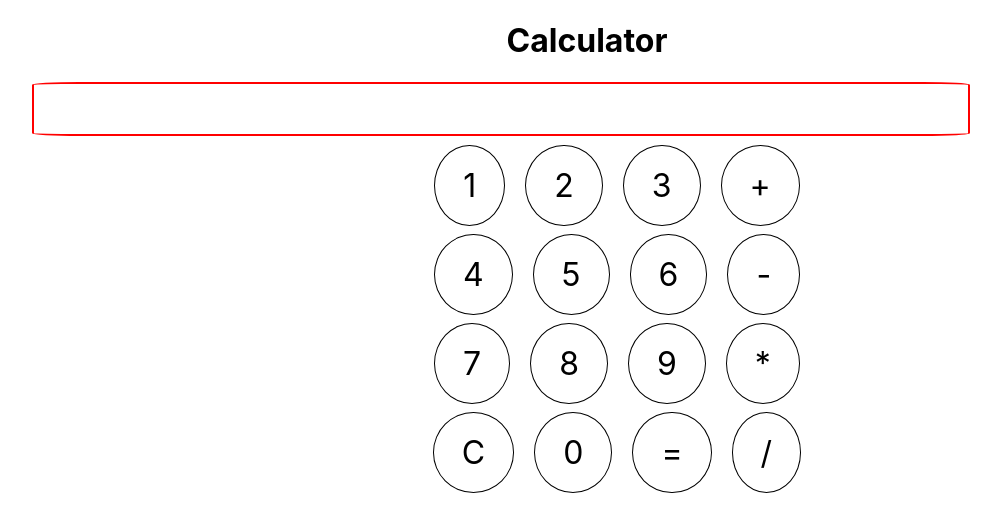
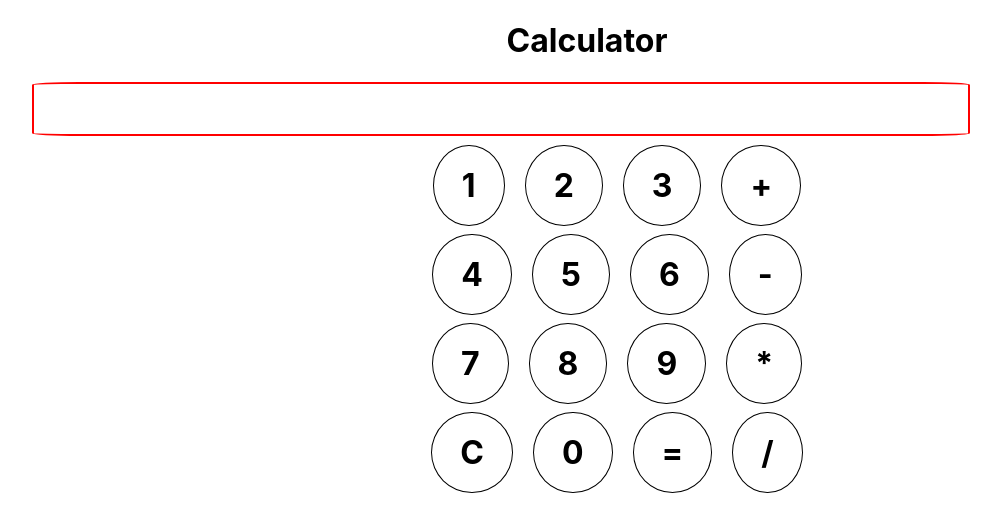
Before and after one commit to innovationcode/basic-calculator-app, a React (Create React App) app in the folder calculator/: page / in a window 1280 px wide. Shown: the top 532 px of the page, without its empty margins (53-1054 px from the left). Built offline with nearby package versions, Linux system fonts and the light colour scheme; the HTML template or start-up script is replaced by a standard one.

Commit message:
onClick button handler

```diff
--- a/calculator/src/App.css
+++ b/calculator/src/App.css
@@ -14,4 +14,5 @@ li {
   padding : 20px 28px;
   margin-left: 20px;
   font-size: 2em;
+  font-weight: bold;
 }
--- a/calculator/src/App.js
+++ b/calculator/src/App.js
@@ -2,6 +2,14 @@ import React from 'react';
 import './App.css';
 
 class App extends React.Component{
+  state = {
+    equation : [],
+    result : '',
+  }
+
+  handleButtonClick = (value) => {
+      console.log(value);
+  }
 
   render() {
     return (
@@ -13,39 +21,41 @@ class App extends React.Component{
                            border: "2px solid red",
                            height: "50px",
                            marginLeft: "85px",
-                           marginBottom : "30px"}}> { }
+                           marginBottom : "30px",
+                           fontWeight: "bold",
+                           fontSize: "35px"}}> { this.state.result }
             </div>
 
             {/* First Row  */}
             <ul>
-              <li>1</li>
-              <li>2</li>
-              <li>3</li>
-              <li>+</li>
+              <li onClick = {() => this.handleButtonClick(1)}>1</li>
+              <li onClick = {() => this.handleButtonClick(2)}>2</li>
+              <li onClick = {() => this.handleButtonClick(3)}>3</li>
+              <li onClick = {() => this.handleButtonClick('+')}>+</li>
             </ul>
 
             {/* Second Row  */}
             <ul>
-              <li>4</li>
-              <li>5</li>
-              <li>6</li>
-              <li>-</li>
+              <li onClick = {() => this.handleButtonClick(4)}>4</li>
+              <li onClick = {() => this.handleButtonClick(5)}>5</li>
+              <li onClick = {() => this.handleButtonClick(6)}>6</li>
+              <li onClick = {() => this.handleButtonClick('-')}>-</li>
             </ul>
 
             {/* Third Row  */}
             <ul>
-              <li>7</li>
-              <li>8</li>
-              <li>9</li>
-              <li>*</li>
+              <li onClick = {() => this.handleButtonClick(1)}>7</li>
+              <li onClick = {() => this.handleButtonClick(1)}>8</li>
+              <li onClick = {() => this.handleButtonClick(1)}>9</li>
+              <li onClick = {() => this.handleButtonClick(1)}>*</li>
             </ul>
 
             {/* Forth Row  */}
             <ul>
-              <li>C</li>
-              <li>0</li>
-              <li>=</li>
-              <li>/</li>
+              <li onClick = {() => this.handleButtonClick('C')}>C</li>
+              <li onClick = {() => this.handleButtonClick(0)}>0</li>
+              <li onClick = {() => this.handleButtonClick('=')}>=</li>
+              <li onClick = {() => this.handleButtonClick('/')}>/</li>
             </ul>
         </div>
       </div>
```
